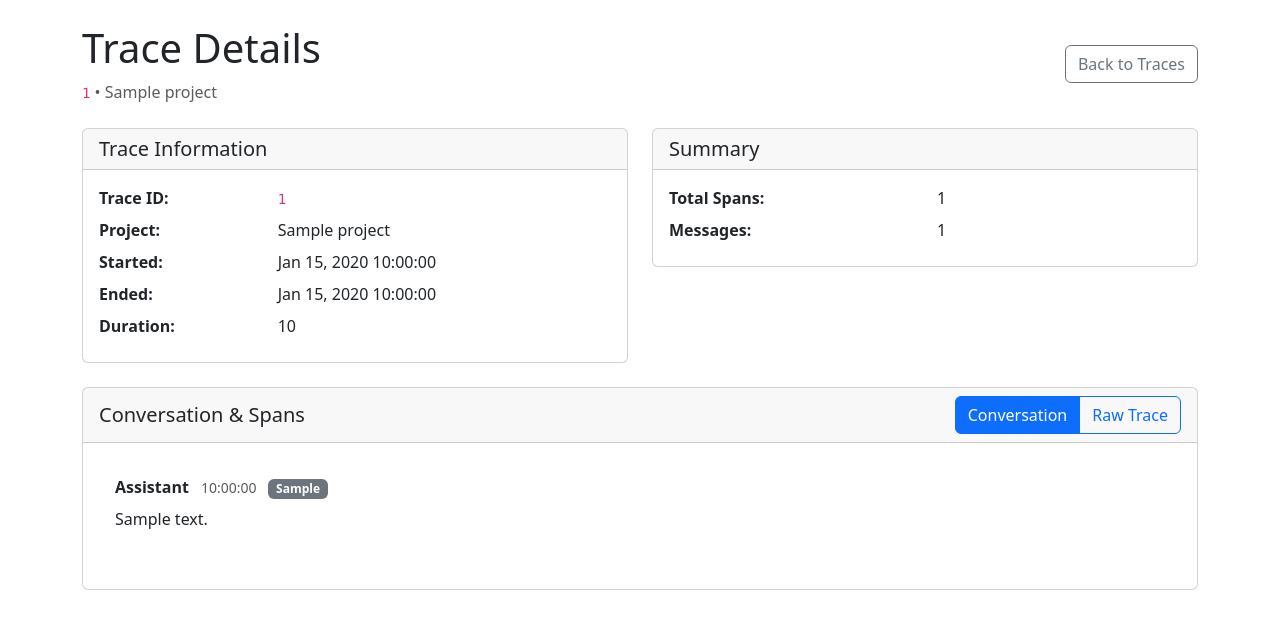
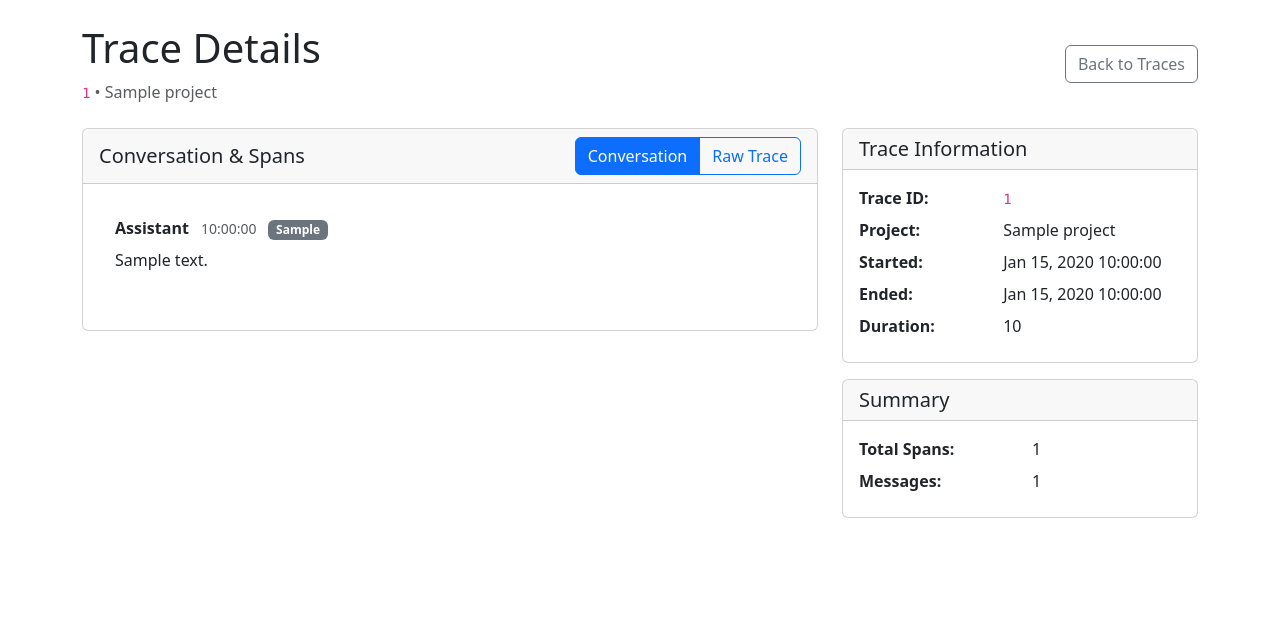
Before and after one commit to noodler-dev/noodler, a Django app: template traces/templates/traces/detail.html in a window 1280 px wide. Shown: the part 56-685 px from the top of the page. Run offline with Django 5.2, Linux system fonts and the light colour scheme; tables that the repository leaves empty hold one stand-in row (values such as "Sample post"); the template is opened without the code that fills it: values that come from a table or form of the project are taken from there, most other values are stand-ins (such as "Sample title", 1, 10 or a date in 2020); data that the repository does not hold is empty; parts of the project's set-up code (start-up, migrations or seed data) failed here and were passed over.

Commit message:
Moved trace stats to sidebar

```diff
--- a/traces/templates/traces/detail.html
+++ b/traces/templates/traces/detail.html
@@ -26,55 +26,9 @@
         {% endfor %}
     {% endif %}
 
-    <div class="row mb-4">
-        <div class="col-md-6">
-            <div class="card">
-                <div class="card-header">
-                    <h5 class="mb-0">Trace Information</h5>
-                </div>
-                <div class="card-body">
-                    <dl class="row mb-0">
-                        <dt class="col-sm-4">Trace ID:</dt>
-                        <dd class="col-sm-8"><code>{{ trace.otel_trace_id }}</code></dd>
-
-                        <dt class="col-sm-4">Project:</dt>
-                        <dd class="col-sm-8">{{ trace.project.name }}</dd>
-
-                        <dt class="col-sm-4">Started:</dt>
-                        <dd class="col-sm-8">{{ trace.started_at|date:"M d, Y H:i:s" }}</dd>
-
-                        <dt class="col-sm-4">Ended:</dt>
-                        <dd class="col-sm-8">{{ trace.ended_at|date:"M d, Y H:i:s" }}</dd>
-
-                        <dt class="col-sm-4">Duration:</dt>
-                        <dd class="col-sm-8">
-                            {% if trace_duration %}
-                                {{ trace_duration }}
-                            {% else %}
-                                <span class="text-muted">N/A</span>
-                            {% endif %}
-                        </dd>
-                    </dl>
-                </div>
-            </div>
-        </div>
-        <div class="col-md-6">
-            <div class="card">
-                <div class="card-header">
-                    <h5 class="mb-0">Summary</h5>
-                </div>
-                <div class="card-body">
-                    <dl class="row mb-0">
-                        <dt class="col-sm-6">Total Spans:</dt>
-                        <dd class="col-sm-6">{{ spans_with_duration|length }}</dd>
-                        <dt class="col-sm-6">Messages:</dt>
-                        <dd class="col-sm-6">{{ conversation_messages|length }}</dd>
-                    </dl>
-                </div>
-            </div>
-        </div>
-    </div>
-
+    <div class="row">
+        <!-- Main Content: Conversation & Spans -->
+        <div class="col-lg-8 col-md-12 mb-4">
             <div class="card">
                 <div class="card-header d-flex justify-content-between align-items-center">
                     <h5 class="mb-0">Conversation & Spans</h5>
@@ -290,6 +244,54 @@
             </div>
         </div>
 
+        <!-- Sidebar: Trace Information & Summary -->
+        <div class="col-lg-4 col-md-12">
+            <div class="card mb-3">
+                <div class="card-header">
+                    <h5 class="mb-0">Trace Information</h5>
+                </div>
+                <div class="card-body">
+                    <dl class="row mb-0">
+                        <dt class="col-sm-5">Trace ID:</dt>
+                        <dd class="col-sm-7"><code>{{ trace.otel_trace_id }}</code></dd>
+
+                        <dt class="col-sm-5">Project:</dt>
+                        <dd class="col-sm-7">{{ trace.project.name }}</dd>
+
+                        <dt class="col-sm-5">Started:</dt>
+                        <dd class="col-sm-7">{{ trace.started_at|date:"M d, Y H:i:s" }}</dd>
+
+                        <dt class="col-sm-5">Ended:</dt>
+                        <dd class="col-sm-7">{{ trace.ended_at|date:"M d, Y H:i:s" }}</dd>
+
+                        <dt class="col-sm-5">Duration:</dt>
+                        <dd class="col-sm-7">
+                            {% if trace_duration %}
+                                {{ trace_duration }}
+                            {% else %}
+                                <span class="text-muted">N/A</span>
+                            {% endif %}
+                        </dd>
+                    </dl>
+                </div>
+            </div>
+            <div class="card">
+                <div class="card-header">
+                    <h5 class="mb-0">Summary</h5>
+                </div>
+                <div class="card-body">
+                    <dl class="row mb-0">
+                        <dt class="col-sm-6">Total Spans:</dt>
+                        <dd class="col-sm-6">{{ spans_with_duration|length }}</dd>
+                        <dt class="col-sm-6">Messages:</dt>
+                        <dd class="col-sm-6">{{ conversation_messages|length }}</dd>
+                    </dl>
+                </div>
+            </div>
+        </div>
+    </div>
+</div>
+
 <script>
     // Toggle between conversation and raw views
     document.addEventListener('DOMContentLoaded', function() {
```
Lines whose indentation alone changed are shown as unchanged.
